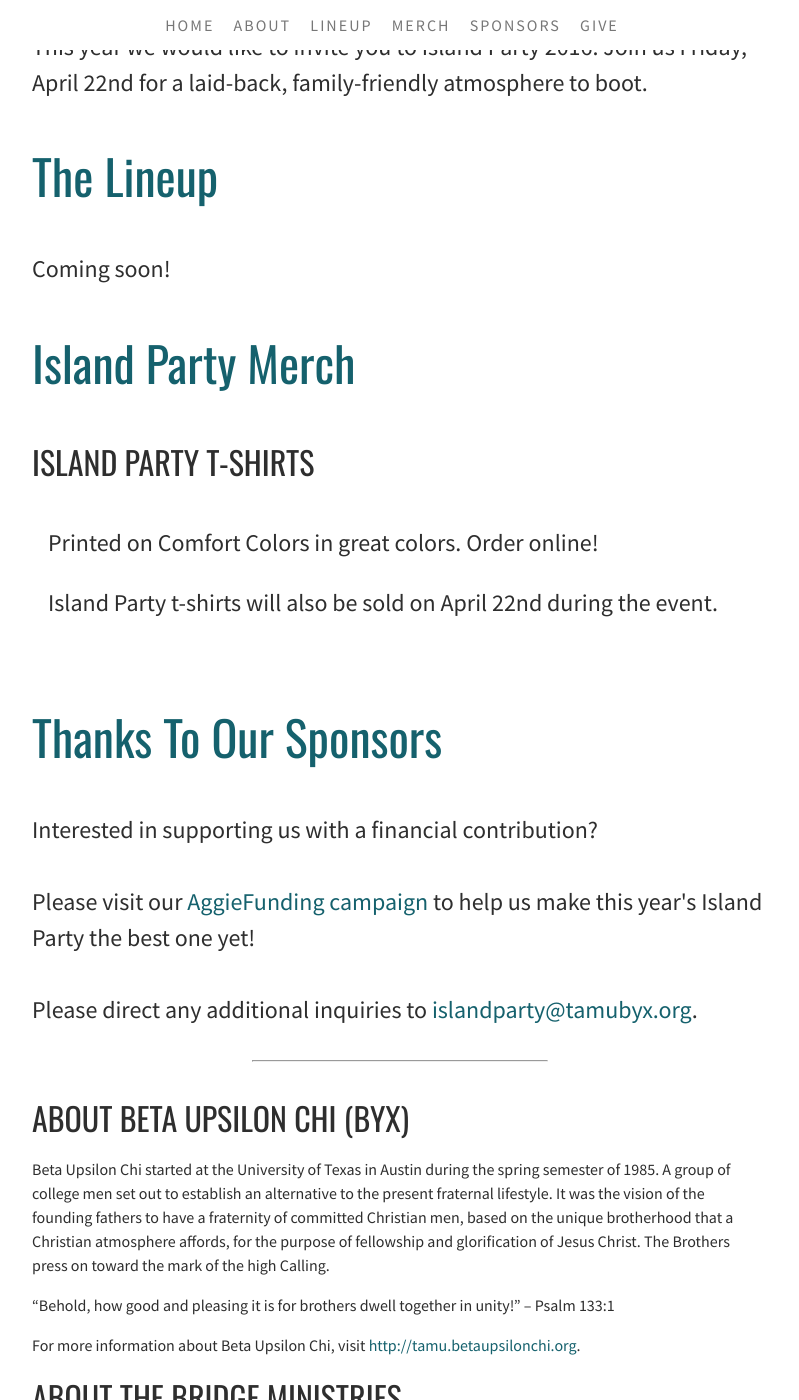
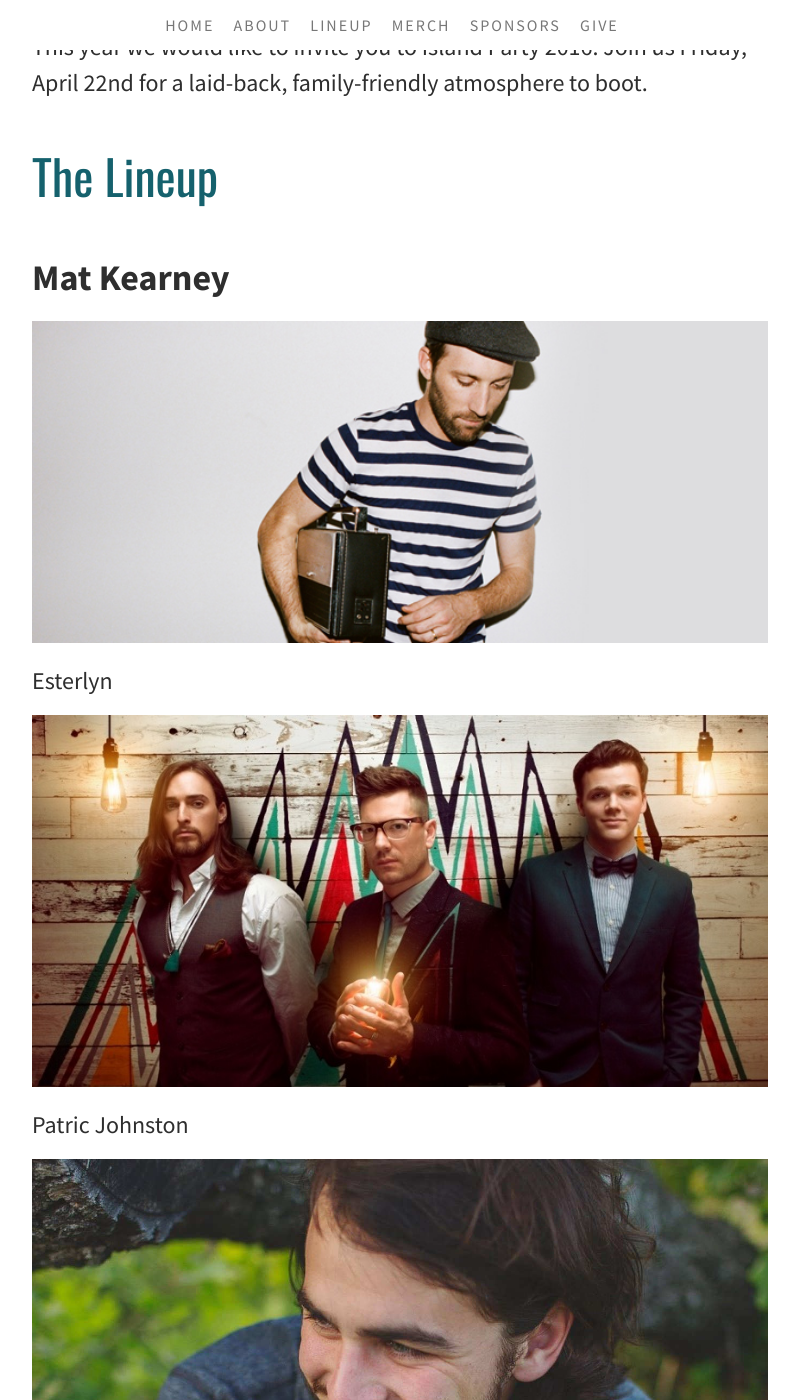
Before and after one commit to mgyarmathy/aggieislandparty.com, a Jekyll site: the page built from index.html, in a window 1280 px wide and 1400 px high, scrolled down 1902 px. Shown: the whole window, without its empty margins (240-1039 px from the left). Built offline with Jekyll 4.4.1, drawn with Linux system fonts in a browser that asks for light colours; nearby versions of some CDN libraries; library files that are not in the unit come from our copies; the list of posts is cut into pages by our own code; some of the changed text lies outside the part shown.

Commit message:
updated lineup with 2016 bands and images

```diff
--- a/_sass/_styles.scss
+++ b/_sass/_styles.scss
@@ -63,6 +63,7 @@
 #lineup-view ul li {
   &:first-child {
     font-weight: 800;
+    font-size: 36px;
   }
 }
 
--- a/css/i.css
+++ b/css/i.css
@@ -959,7 +959,8 @@
       width: 100%; } }
 
 #lineup-view ul li:first-child {
-  font-weight: 800; }
+  font-weight: 800;
+  font-size: 36px; }
 
 .sponsor-img {
   display: inline-block;
--- a/index.html
+++ b/index.html
@@ -30,15 +30,18 @@
   <section id="lineup">
     <h2>The Lineup <!-- <button id="toggle-lineup-view">view schedule</button> --></h2>
     <div id="lineup-view">
-        <p>Coming soon!</p>
-      <!-- <ul>
-        <img src="/img/judah_and_the_lion.jpg">
-        <li>Judah &amp; the Lion</li>
-        <img src="/img/little_chief.jpg">
-        <li>Little Chief</li>
-        <img src="/img/corey_kilgannon.jpg">
-        <li>Corey Kilgannon</li>
-      </ul> -->
+        <!-- <p>Coming soon!</p> -->
+      <ul>
+        <li>Mat Kearney</li>
+        <img src="/img/mat.jpg">
+        <li>Esterlyn</li>
+        <img src="/img/esterlyn.jpg">
+        <li>Patric Johnston</li>
+        <img src="/img/patric.jpg">
+        <li>Seth Cagle</li>
+        <img src="/img/seth.jpg">
+
+      </ul>
     </div>
     <!-- <div id="schedule-view" style="display:none;">
       <h3>Friday - March 28th</h3>
@@ -65,11 +68,11 @@
 <script src="https://cdn.sq-api.com/market/embed.js" charset="utf-8"></script> -->
 <div class="single-column">
     <p>
-      Printed on Comfort Colors in great colors. Order online!
+      Island Party shirts are coming soon!
     </p>
-    <p>
+    <!-- <p>
       Island Party t-shirts will also be sold on April 22nd during the event.
-    </p>
+    </p> -->
   </section>
   <section id="sponsors">
     <h2>Thanks To Our Sponsors</h2>
```
Also changed, not shown: img/esterlyn.jpg (added), img/mat.jpg (added), img/patric.jpg (added), img/seth.jpg (added), 1 other file.
